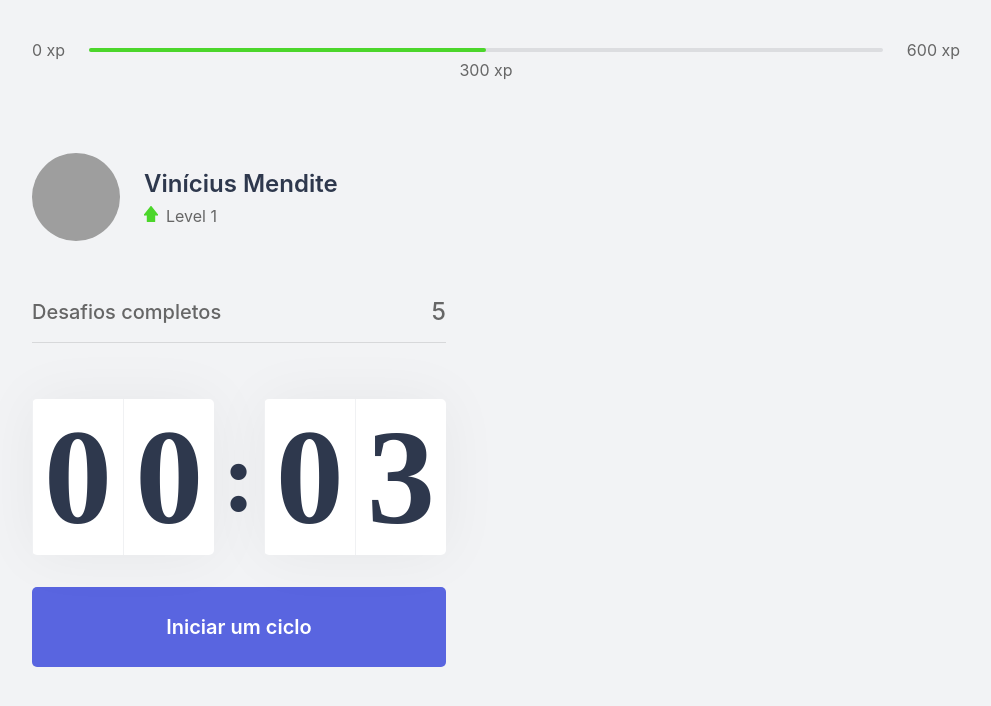
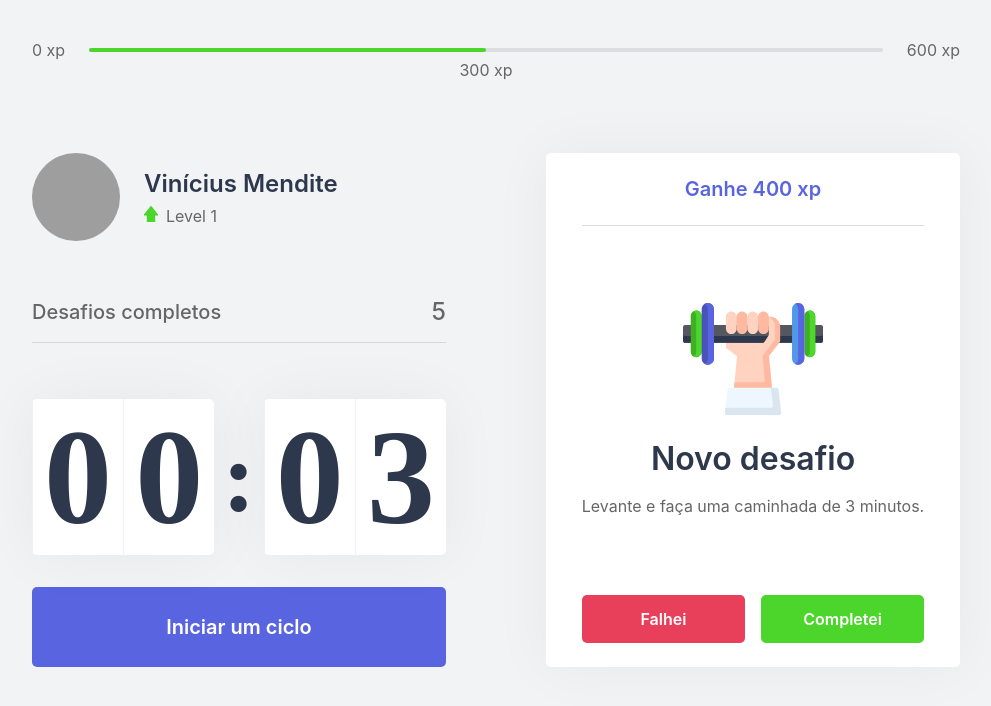
Before and after one commit to viniciusmendite/moveit-nlw04, a Next.js app: page / in a window 1280 px wide. Shown: the top 706 px of the page, without its empty margins (144-1135 px from the left). Built offline with nearby package versions, Linux system fonts and the light colour scheme; grey boxes are pictures that could not be loaded.

Commit message:
create challengeBox component

```diff
--- /dev/null
+++ b/src/components/ChallengeBox.tsx
@@ -0,0 +1,44 @@
+import styles from '../styles/components/ChallengeBox.module.css';
+
+export function ChallengeBox() {
+  const hasActiveChallenge = true;
+
+  return (
+    <div className={styles.challengeBoxContainer}>
+      { hasActiveChallenge ? (
+        <div className={styles.challengeActive}>
+          <header>Ganhe 400 xp</header>
+
+          <main>
+            <img src="icons/body.svg" alt="Corpo"/>
+            <strong>Novo desafio</strong>
+            <p>Levante e faça uma caminhada de 3 minutos.</p>
+          </main>
+
+          <footer>
+            <button
+            type="button"
+            className={styles.challengeFailedButton}
+            >
+              Falhei
+            </button>
+            <button
+            type="button"
+            className={styles.challengeSucceededButton}
+            >
+              Completei
+            </button>
+          </footer>
+        </div>
+      ) : (
+        <div className={styles.challengeNotActive}>
+          <strong>Finalize um ciclo para receber um desafio</strong>
+          <p>
+            <img src="icons/level-up.svg" alt="Level Up"/>
+            Avance de level completando desafios.
+          </p>
+        </div>
+      )}
+    </div>
+  );
+}
--- a/src/pages/index.tsx
+++ b/src/pages/index.tsx
@@ -4,6 +4,7 @@
 import { Countdown } from '../components/Countdown';
 import { ExperienceBar } from '../components/ExperienceBar';
 import { Profile } from '../components/Profile';
+import { ChallengeBox } from '../components/ChallengeBox';
 
 import styles from '../styles/pages/Home.module.css';
 
@@ -23,7 +24,7 @@
           <Countdown />
         </div>
         <div>
-
+          <ChallengeBox />
         </div>
       </section>
     </div>
--- /dev/null
+++ b/src/styles/components/ChallengeBox.module.css
@@ -0,0 +1,110 @@
+.challengeBoxContainer {
+  height: 100%;
+
+  background: var(--white);
+  border-radius: 5px;
+  box-shadow: 0 0 60px rgba(0, 0, 0, 0.05);
+  padding: 1.5rem 2rem;
+
+  display: flex;
+  flex-direction: column;
+  align-items: center;
+  justify-content: center;
+
+  text-align: center;
+}
+
+.challengeNotActive {
+  display: flex;
+  flex-direction: column;
+  align-items: center;
+}
+
+.challengeNotActive strong {
+  font-size: 1.5rem;
+  font-weight: 500;
+  line-height: 1.4;
+}
+
+.challengeNotActive p {
+  display: flex;
+  flex-direction: column;
+  align-items: center;
+  line-height: 1.4;
+  max-width: 70%;
+  margin-top: 3rem;
+}
+
+.challengeNotActive p img {
+  margin-bottom: 1rem;
+}
+
+.challengeActive {
+  height: 100%;
+
+  display: flex;
+  flex-direction: column;
+}
+
+.challengeActive header {
+  color: var(--blue);
+  font-weight: 600;
+  font-size: 1.25rem;
+  padding: 0 2rem 1.5rem;
+  border-bottom: 1px solid var(--gray-line);
+}
+
+.challengeActive main {
+  flex: 1;
+  display: flex;
+  flex-direction: column;
+  align-items: center;
+  justify-content: center;
+}
+
+.challengeActive main strong {
+  font-size: 2rem;
+  font-weight: 600;
+  color: var(--title);
+  margin: 1.5rem 0 1rem;
+}
+
+.challengeActive main p {
+  line-height: 1.5;
+}
+
+.challengeActive footer {
+  display: grid;
+  grid-template-columns: 1fr 1fr;
+  gap: 1rem;
+}
+
+.challengeActive footer button {
+  height: 3rem;
+
+  display: flex;
+  align-items: center;
+  justify-content: center;
+
+  border: 0;
+  border-radius: 5px;
+
+  color: var(--white);
+
+  font-size: 1rem;
+  font-weight: 600;
+
+  transition: filter 0.2s;
+}
+
+.challengeActive footer button.challengeFailedButton {
+  background: var(--red);
+}
+
+.challengeActive footer button.challengeSucceededButton {
+  background: var(--green);
+}
+
+.challengeActive footer button:hover {
+  filter: brightness(0.9);
+}
--- a/src/styles/pages/Home.module.css
+++ b/src/styles/pages/Home.module.css
@@ -15,4 +15,5 @@
   grid-template-columns: 1fr 1fr;
   gap: 6.25rem;
   align-content: center;
+  padding: 2.5rem 0;
 }
```
Also changed, not shown: src/styles/components/Countdown.module.css (indentation only).
